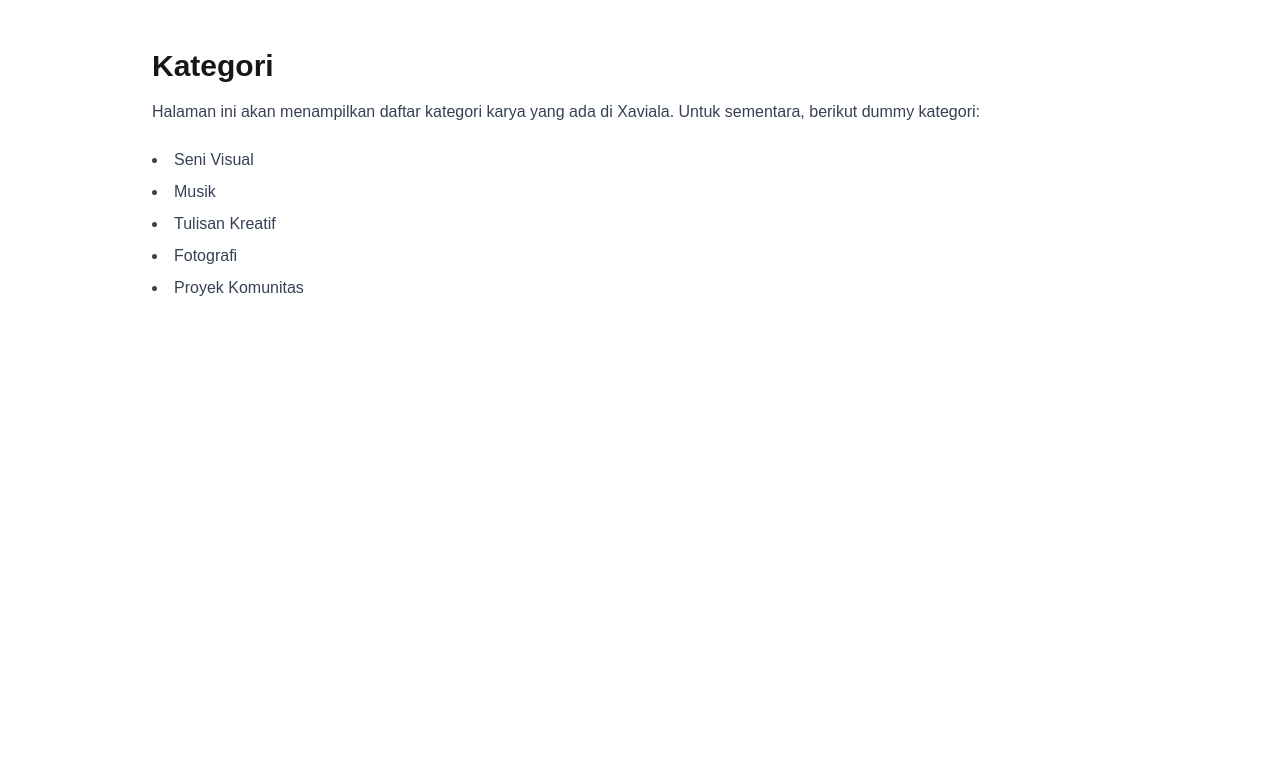
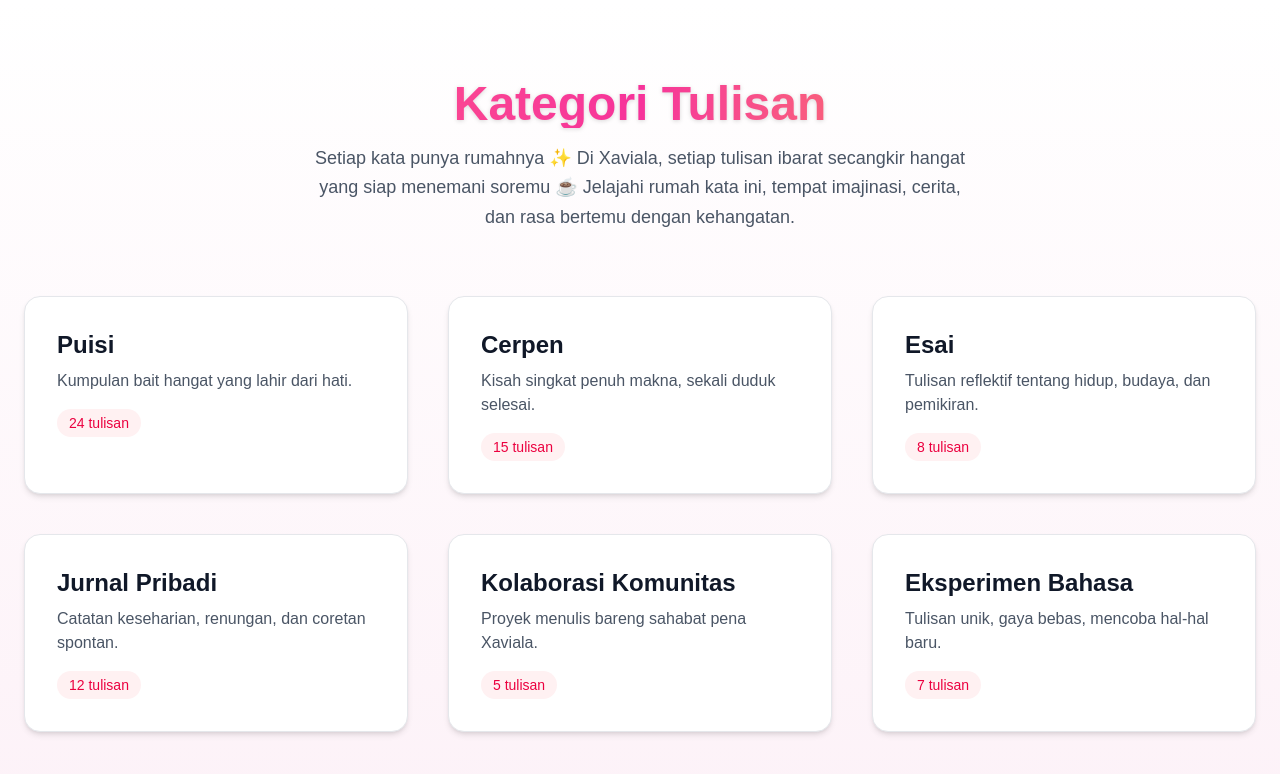
Before and after one commit to rezachairul/xaviala, a Next.js app: page /public/category in a window 1280 px wide. Shown: the top 774 px of the page. Built offline with nearby package versions, Linux system fonts and the light colour scheme.

Commit message:
feat(ui): refresh category & contact pages with warm style and personal copy

```diff
--- a/components/templates/Category.jsx
+++ b/components/templates/Category.jsx
@@ -1,18 +1,48 @@
 export default function Category() {
+  const categories = [
+    { name: "Puisi", desc: "Kumpulan bait hangat yang lahir dari hati.", count: 24 },
+    { name: "Cerpen", desc: "Kisah singkat penuh makna, sekali duduk selesai.", count: 15 },
+    { name: "Esai", desc: "Tulisan reflektif tentang hidup, budaya, dan pemikiran.", count: 8 },
+    { name: "Jurnal Pribadi", desc: "Catatan keseharian, renungan, dan coretan spontan.", count: 12 },
+    { name: "Kolaborasi Komunitas", desc: "Proyek menulis bareng sahabat pena Xaviala.", count: 5 },
+    { name: "Eksperimen Bahasa", desc: "Tulisan unik, gaya bebas, mencoba hal-hal baru.", count: 7 },
+  ];
+
   return (
-    <section id="category" className="max-w-5xl mx-auto py-12 px-6">
-      <h1 className="text-3xl font-bold mb-4">Kategori</h1>
-      <p className="text-gray-700 mb-6">
-        Halaman ini akan menampilkan daftar kategori karya yang ada di Xaviala.
-        Untuk sementara, berikut dummy kategori:
-      </p>
-      <ul className="list-disc list-inside space-y-2 text-gray-700">
-        <li>Seni Visual</li>
-        <li>Musik</li>
-        <li>Tulisan Kreatif</li>
-        <li>Fotografi</li>
-        <li>Proyek Komunitas</li>
-      </ul>
+    <section
+      id="category"
+      className="w-full min-h-screen py-20 bg-gradient-to-b from-white to-pink-50 text-gray-800"
+    >
+      <div className="max-w-7xl mx-auto px-6">
+        {/* Header */}
+        <div className="text-center mb-16">
+          <h1 className="text-4xl sm:text-5xl font-bold mb-4 bg-gradient-to-r from-rose-400 via-pink-500 to-amber-500 bg-clip-text text-transparent drop-shadow-sm">
+            Kategori Tulisan
+          </h1>
+          <p className="text-gray-600 max-w-2xl mx-auto text-lg leading-relaxed">
+            Setiap kata punya rumahnya ✨
+            Di Xaviala, setiap tulisan ibarat secangkir hangat yang siap menemani soremu ☕
+            Jelajahi rumah kata ini, tempat imajinasi, cerita, dan rasa bertemu dengan kehangatan.
+          </p>
+        </div>
+        {/* Grid Card */}
+        <div className="grid sm:grid-cols-2 lg:grid-cols-3 gap-10">
+          {categories.map((cat, i) => (
+            <div
+              key={i}
+              className="p-8 rounded-2xl shadow-md border border-gray-200 bg-white hover:shadow-xl hover:-translate-y-2 transition-all duration-300"
+            >
+              <h2 className="text-2xl font-semibold mb-2 text-gray-900">
+                {cat.name}
+              </h2>
+              <p className="text-base text-gray-600 mb-4">{cat.desc}</p>
+              <span className="inline-block text-sm font-medium text-rose-600 bg-rose-50 px-3 py-1 rounded-full">
+                {cat.count} tulisan
+              </span>
+            </div>
+          ))}
+        </div>
+      </div>
     </section>
   );
 }
--- a/components/templates/Contact.jsx
+++ b/components/templates/Contact.jsx
@@ -1,69 +1,64 @@
 import {
   IconMail,
   IconBrandInstagram,
-  IconBrandLinkedin,
-  IconBrandFacebook,
-  IconBrandYoutube
+  IconBrandLinkedin
 } from "@tabler/icons-react";
 
 export default function Contact() {
   return (
-    <section id="contact" className="max-w-3xl mx-auto py-16 px-6 text-center">
-      <h1 className="text-3xl font-bold mb-4">Yok Keep in Touch 👋</h1>
+    <section
+      id="contact"
+      className="w-full min-h-screen py-20 bg-gradient-to-b from-white to-rose-50 text-gray-800"
+    >
+      <div className="max-w-3xl mx-auto px-6 text-center">
+        {/* Heading */}
+        <h1 className="text-4xl font-bold mb-4 bg-gradient-to-r from-rose-400 via-pink-500 to-purple-500 bg-clip-text text-transparent drop-shadow-sm">
+          Yok Keep in Touch 👋
+        </h1>
 
+        {/* Quote */}
         <p className="text-lg italic text-gray-600 mb-6">
-        "Nulis itu kayak ngobrol sama dunia, bedanya ga ada tombol mute." ✍️
+          "Nulis itu kayak ngobrol sama dunia,
+          bedanya nggak ada tombol mute." ✍️
         </p>
 
-      <p className="text-gray-700 mb-8">
-        Pengen ngobrol soal tulisan, ide random, atau sekadar nyapa?
+        {/* Description */}
+        <p className="text-gray-700 mb-10 leading-relaxed">
+          Mau ngobrol soal tulisan, ide random, atau sekadar nyapa?
           Santai aja, DM atau email aku kapanpun ✨
         </p>
 
-      <div className="flex justify-center gap-6 text-2xl">
+        {/* Social Links */}
+        <div className="flex justify-center gap-8 text-2xl">
           <a
-          href="mailto:username@email.com"
-          className="text-gray-700 hover:text-gray-900 transition"
+            href="mailto:laulakn@gmail.com"
+            className="text-gray-700 hover:text-rose-600 transition"
           >
-          <IconMail size={28} />
+            <IconMail size={32} />
           </a>
           <a
-          href="https://instagram.com/username"
+            href="https://www.instagram.com/laulakn/"
             target="_blank"
             rel="noopener noreferrer"
             className="text-pink-600 hover:text-pink-800 transition"
           >
-          <IconBrandInstagram size={28} />
+            <IconBrandInstagram size={32} />
           </a>
           <a
-          href="https://linkedin.com/in/username"
+            href="https://www.linkedin.com/in/laulakn/"
             target="_blank"
             rel="noopener noreferrer"
             className="text-blue-700 hover:text-blue-900 transition"
           >
-          <IconBrandLinkedin size={28} />
-        </a>
-        <a
-          href="https://facebook.com/username"
-          target="_blank"
-          rel="noopener noreferrer"
-          className="text-blue-600 hover:text-blue-800 transition"
-        >
-          <IconBrandFacebook size={28} />
-        </a>
-        <a
-          href="https://youtube.com/@username"
-          target="_blank"
-          rel="noopener noreferrer"
-          className="text-red-600 hover:text-red-800 transition"
-        >
-          <IconBrandYoutube size={28} />
+            <IconBrandLinkedin size={32} />
           </a>
         </div>
 
-      <p className="mt-8 text-sm text-gray-500">
-        🚀 Let's connect, jangan sungkan buat sapa duluan.
+        {/* Footer text */}
+        <p className="mt-10 text-sm text-gray-500">
+          🚀 Jangan sungkan buat sapa duluan, siapa tahu dari obrolan kecil lahir ide besar 🌱
         </p>
+      </div>
     </section>
   );
 }
```
Lines whose indentation alone changed are shown as unchanged.
